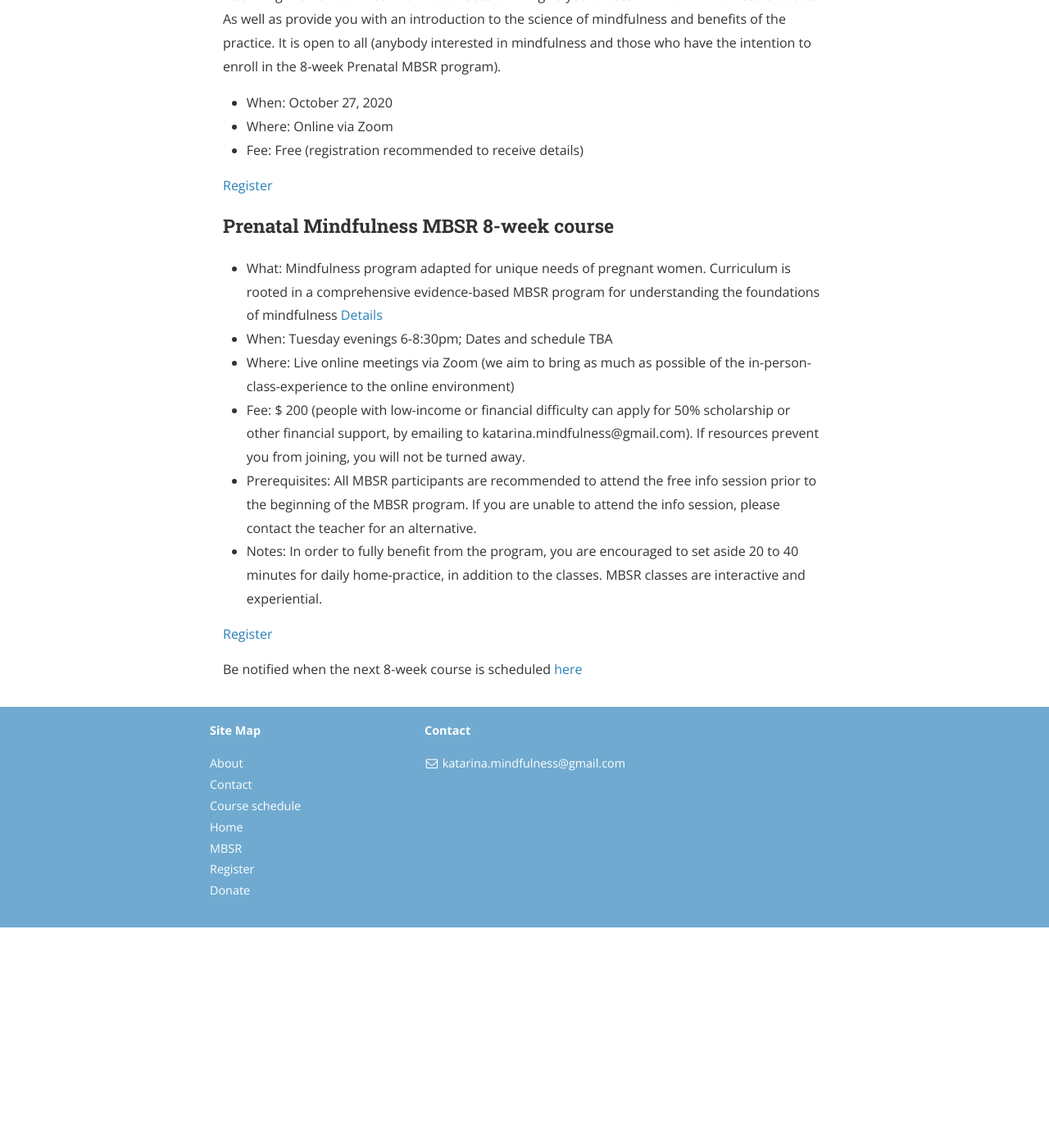
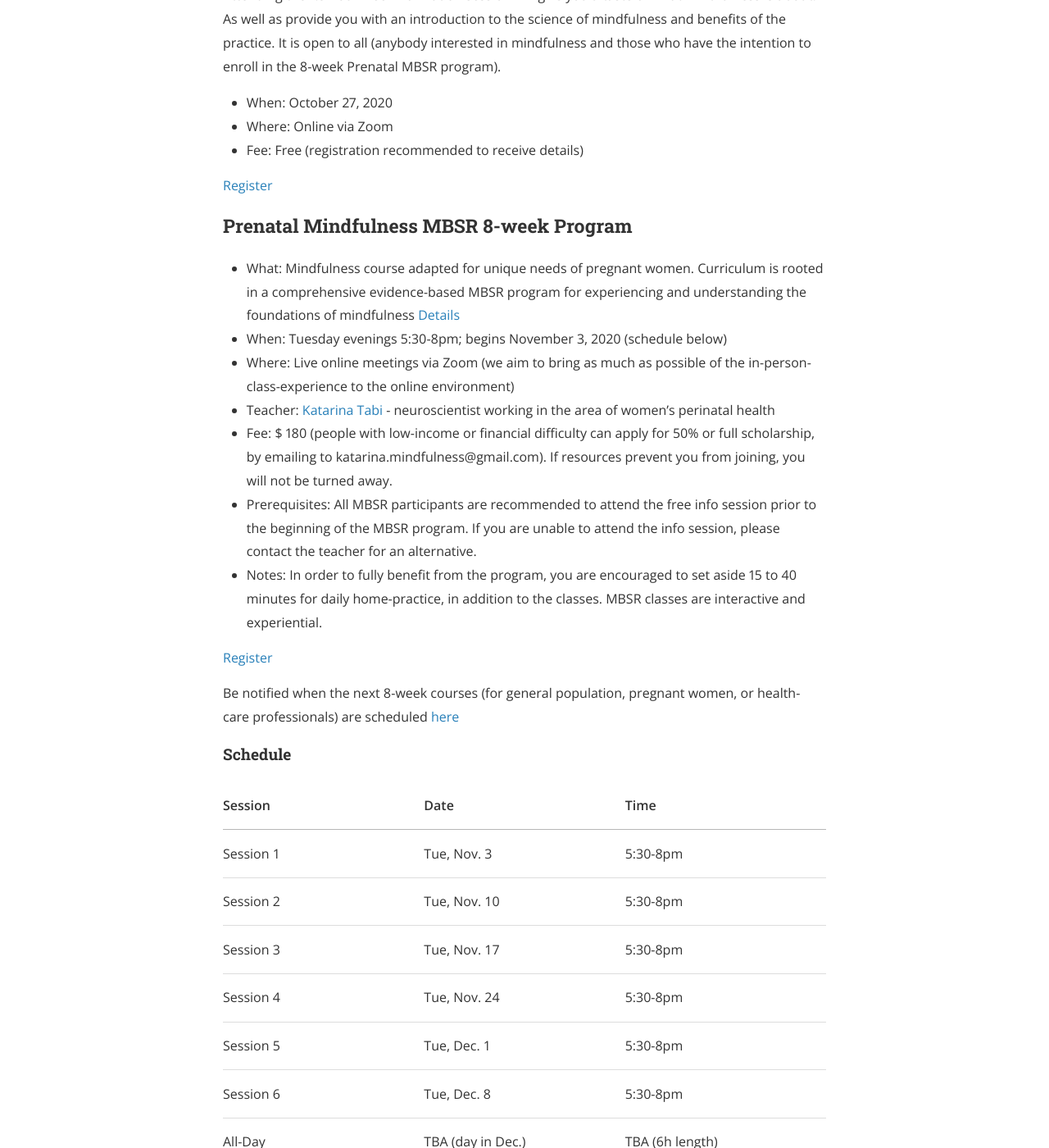
Before and after one commit to mindfulnessone/mindfulnessone.github.io, a Jekyll site: the page built from course-schedule.md, in a window 1280 px wide and 1400 px high, scrolled down 292 px. Shown: the whole window at 82% size. Built offline with Jekyll 4.4.1, drawn with Linux system fonts in a browser that asks for light colours; nearby versions of some CDN libraries; before the commit the page ends 1423 px from its top, so only the background shows below that; some of the changed text lies outside the part shown.

Commit message:
Update course-schedule.md

```diff
--- a/course-schedule.md
+++ b/course-schedule.md
@@ -19,14 +19,29 @@ Attending the 1.5 hour free information session will give you a taste of what mi
 
 
 
-### Prenatal Mindfulness MBSR 8-week course
-- What: Mindfulness program adapted for unique needs of pregnant women. Curriculum is rooted in a comprehensive evidence-based MBSR program for understanding the foundations of mindfulness [Details](/mbsr/)
-- When: Tuesday evenings 6-8:30pm; Dates and schedule TBA
+### Prenatal Mindfulness MBSR 8-week Program
+- What: Mindfulness course adapted for unique needs of pregnant women. Curriculum is rooted in a comprehensive evidence-based MBSR program for experiencing and understanding the foundations of mindfulness [Details](/mbsr/)
+- When: Tuesday evenings 5:30-8pm; begins November 3, 2020 (schedule below)
 - Where: Live online meetings via Zoom (we aim to bring as much as possible of the in-person-class-experience to the online environment)
-- Fee: $ 200 (people with low-income or financial difficulty can apply for 50% scholarship or other financial support, by emailing to katarina.mindfulness@gmail.com). If resources prevent you from joining, you will not be turned away.
+- Teacher: [Katarina Tabi](/about/) - neuroscientist working in the area of women's perinatal health
+- Fee: $ 180 (people with low-income or financial difficulty can apply for 50% or full scholarship, by emailing to katarina.mindfulness@gmail.com). If resources prevent you from joining, you will not be turned away.
 - Prerequisites: All MBSR participants are recommended to attend the free info session prior to the beginning of the MBSR program. If you are unable to attend the info session, please contact the teacher for an alternative.
-- Notes: In order to fully benefit from the program, you are encouraged to set aside 20 to 40 minutes for daily home-practice, in addition to the classes. MBSR classes are interactive and experiential.
+- Notes: In order to fully benefit from the program, you are encouraged to set aside 15 to 40 minutes for daily home-practice, in addition to the classes. MBSR classes are interactive and experiential.
 
 [Register](/register-8week-mbsr/)
 
-Be notified when the next 8-week course is scheduled [here](/notify/)
+Be notified when the next 8-week courses (for general population, pregnant women, or health-care professionals) are scheduled [here](/notify/)
+
+#### Schedule
+
+| Session   | Date         | Time     |
+|-----------|--------------|----------|
+| Session 1 | Tue, Nov. 3 | 5:30-8pm |
+| Session 2 | Tue, Nov. 10  | 5:30-8pm |
+| Session 3 | Tue, Nov. 17 | 5:30-8pm |
+| Session 4 | Tue, Nov. 24 | 5:30-8pm |
+| Session 5 | Tue, Dec. 1 | 5:30-8pm |
+| Session 6 | Tue, Dec. 8  | 5:30-8pm |
+| All-Day | TBA (day in Dec.) | TBA (6h length) |
+| Session 7 | Tue, Dec. 15 | 5:30-8pmm |
+| Session 8 | Tue, Dec. 22 | 5:30-8pm |
```
